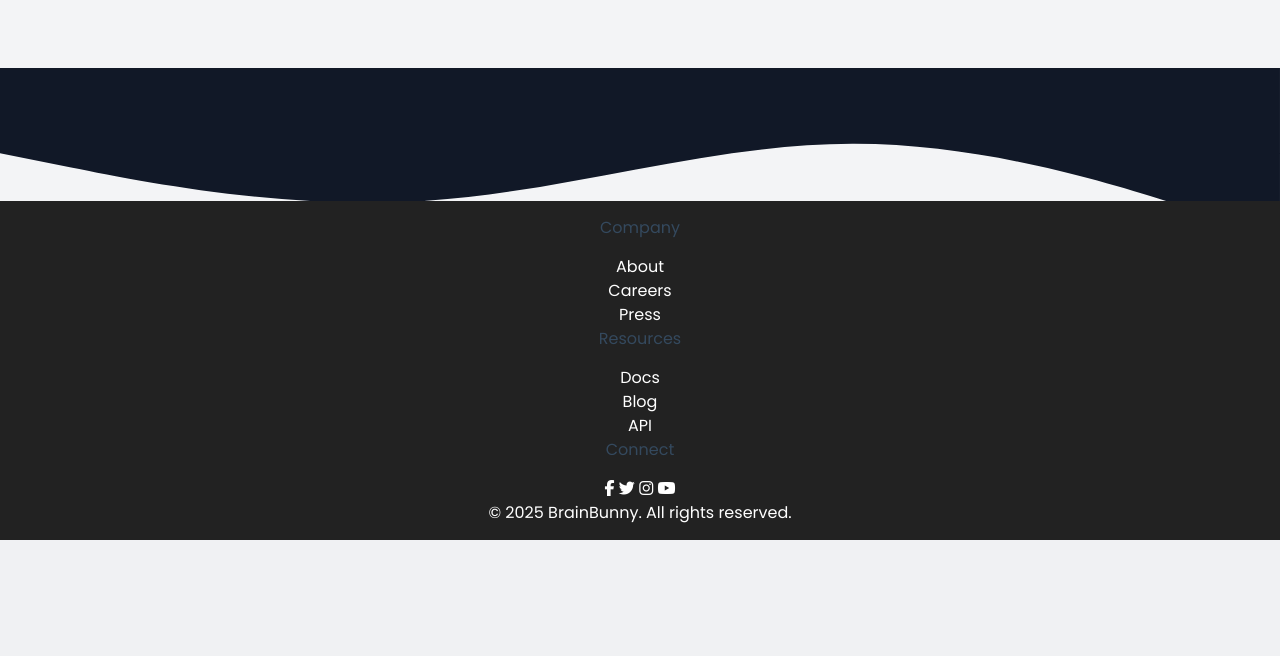
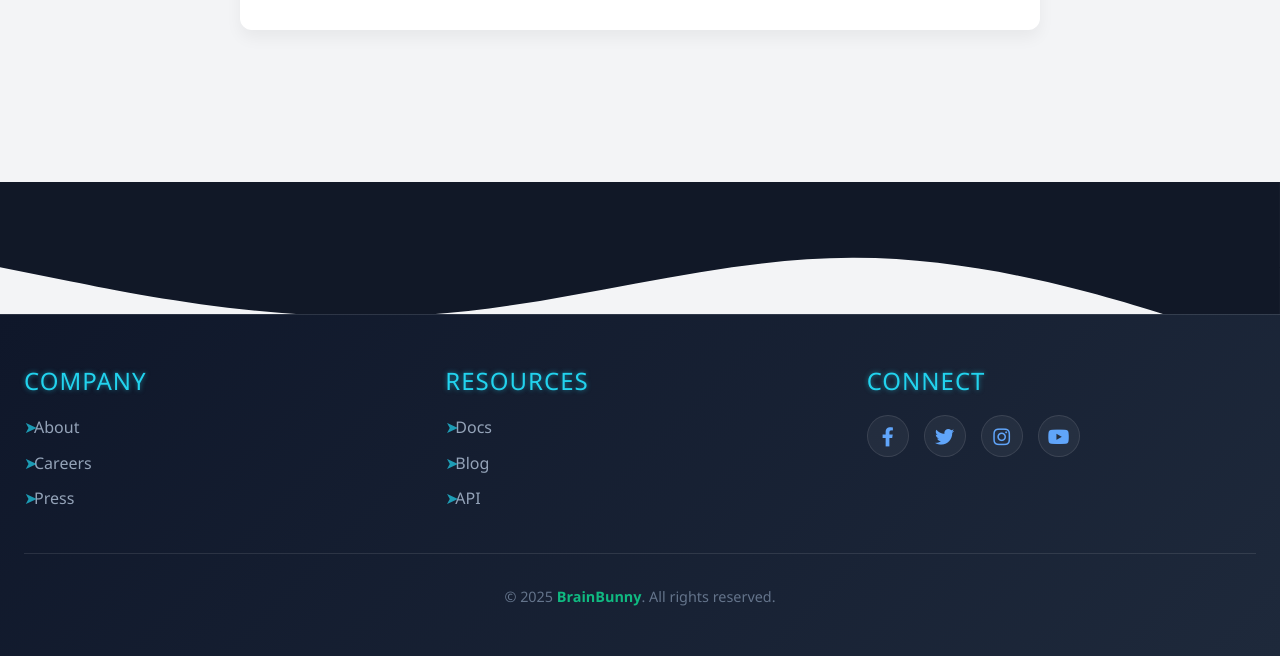
Before and after one commit to amma630/apfit, a Django app: page /meals/ in a window 1280 px wide. Shown: the part 2683-3339 px from the top of the page. Before the commit the page ends 3223 px from the top, so only its background shows below. Run offline with Django 5.2, Linux system fonts and the light colour scheme; a user stored in the database is signed in; data comes from the database, SQL or seed files in the repository.

Commit message:
Update base.css

```diff
--- a/health_fitness_ai/static/base.css
+++ b/health_fitness_ai/static/base.css
@@ -1,121 +1,340 @@
-/* Import Google Font */
-@import url('https://fonts.googleapis.com/css2?family=Poppins:wght@300;400;600&display=swap');
+@import url('https://cdnjs.cloudflare.com/ajax/libs/font-awesome/5.15.4/css/all.min.css');
 
-* {
-    margin: 0;
-    padding: 0;
-    box-sizing: border-box;
-    font-family: 'Poppins', sans-serif;
+/* -------------------- GENERAL STYLES -------------------- */
+
+/* Nav Links */
+.nav-link {
+  @apply text-white hover:text-green-400 transition duration-300;
+  font-size: 1rem;
+  text-transform: uppercase;
+  font-weight: 600;
+  letter-spacing: 0.5px;
+  padding: 8px 16px;
+  border-radius: 5px;
+  position: relative;
+  display: inline-block;
+  transition: all 0.3s ease;
 }
 
-body {
-    background-color: #f8f9fa;
-    color: #333;
-    display: flex;
-    flex-direction: column;
-    min-height: 100vh;
+.nav-link:hover {
+  color: #10b981;
+  background-color: rgba(16, 185, 129, 0.1);
+  box-shadow: 0 4px 12px rgba(16, 185, 129, 0.2);
+  transform: translateY(-2px);
 }
 
-/* Header Styling */
-header {
-    background: linear-gradient(to right, #4facfe, #00f2fe);
-    padding: 15px 0;
-    box-shadow: 0px 4px 10px rgba(0, 0, 0, 0.2);
+.nav-link::after {
+  content: '';
+  position: absolute;
+  width: 0;
+  height: 2px;
+  background-color: #10b981;
+  bottom: 0;
+  left: 50%;
+  transition: width 0.3s ease, left 0.3s ease;
 }
 
-.container {
-    width: 90%;
-    max-width: 1200px;
-    margin: 0 auto;
-    display: flex;
-    justify-content: space-between;
-    align-items: center;
+.nav-link:hover::after {
+  width: 100%;
+  left: 0;
 }
 
-/* Logo */
-.logo img {
-    height: 50px;
+.nav-link.active,
+.active-link {
+  @apply text-green-400 font-semibold;
+  color: #10b981;
+  font-weight: bold;
+  border-bottom: 2px solid #10b981;
 }
 
-/* Navigation Menu */
-nav ul {
-    list-style: none;
-    display: flex;
+/* Hamburger Menu */
+.hamburger span {
+  background-color: white;
+  transition: all 0.3s ease-in-out;
 }
 
-nav ul li {
-    margin: 0 15px;
+#hamburger.open span {
+  background-color: #10b981;
 }
 
-nav ul li a {
-    text-decoration: none;
-    color: #fff;
-    font-weight: 500;
-    transition: 0.3s;
+/* Mobile Menu Transition */
+#mobileMenu a {
+  transition: color 0.3s ease-in-out, background-color 0.3s ease-in-out;
 }
 
-nav ul li a:hover {
-    text-decoration: underline;
+/* Buttons */
+.button {
+  @apply bg-green-500 text-white px-4 py-2 rounded hover:bg-green-600 transition;
 }
 
-/* Responsive Menu */
-.menu-toggle {
-    display: none;
-    font-size: 24px;
-    color: #fff;
-    background: none;
-    border: none;
-    cursor: pointer;
+/* -------------------- NOTIFICATION BELL -------------------- */
+
+.notification-bell {
+  position: relative;
+  display: inline-block;
+  transition: transform 0.3s ease, color 0.3s ease;
 }
 
-/* Main Content */
-main {
-    flex: 1;
-    padding: 40px 0;
-    display: flex;
-    justify-content: center;
-    align-items: center;
+.notification-bell:hover {
+  transform: scale(1.2);
+  color: #38bdf8;
 }
 
-/* Footer */
-footer {
-    background-color: #222;
-    color: #fff;
-    text-align: center;
-    padding: 15px 0;
-    margin-top: auto;
+.notification-bell.ring {
+  animation: ringBell 1.2s ease-in-out infinite;
 }
 
-/* Hide the menu initially on small screens */
-nav ul {
-    display: flex;
-    list-style: none;
-    transition: max-height 0.3s ease-in-out;
+.notification-bell.ring::after {
+  content: "";
+  position: absolute;
+  top: -4px;
+  right: -4px;
+  width: 12px;
+  height: 12px;
+  background: #ef4444;
+  border-radius: 50%;
+  box-shadow: 0 0 5px #f87171, 0 0 10px #ef4444, 0 0 15px #ef4444;
+  animation: pulse 1.2s ease-in-out infinite;
 }
 
-/* Responsive Navigation */
+@keyframes ringBell {
+  0% { transform: rotate(0deg); }
+  25% { transform: rotate(15deg); }
+  50% { transform: rotate(-15deg); }
+  75% { transform: rotate(10deg); }
+  100% { transform: rotate(0deg); }
+}
+
+@keyframes pulse {
+  0% {
+    transform: scale(1);
+    opacity: 1;
+  }
+  70% {
+    transform: scale(1.8);
+    opacity: 0;
+  }
+  100% {
+    transform: scale(1);
+    opacity: 0;
+  }
+}
+
+/* -------------------- ANIMATIONS -------------------- */
+
+.fade-in {
+  opacity: 0;
+  transform: translateY(20px);
+  animation: fadeInUp 0.6s forwards;
+}
+
+@keyframes fadeInUp {
+  to {
+    opacity: 1;
+    transform: translateY(0);
+  }
+}
+
+/* -------------------- FOOTER STYLES -------------------- */
+
+.footer-wave svg {
+  display: block;
+  width: 100%;
+  margin-bottom: -1px;
+}
+
+footer {
+  background: linear-gradient(135deg, #0f172a, #1e293b);
+  color: #cbd5e1;
+  padding: 3rem 1.5rem;
+  font-family: 'Segoe UI', sans-serif;
+  position: relative;
+  overflow: hidden;
+  z-index: 1;
+  backdrop-filter: blur(8px);
+  border-top: 1px solid rgba(255, 255, 255, 0.1);
+}
+
+.footer-container {
+  display: flex;
+  flex-wrap: wrap;
+  justify-content: space-between;
+  gap: 2rem;
+  max-width: 1280px;
+  margin: 0 auto;
+}
+
+.footer-column {
+  flex: 1 1 250px;
+}
+
+.footer-column h4 {
+  font-size: 1.5rem;
+  color: #22d3ee;
+  margin-bottom: 1rem;
+  text-transform: uppercase;
+  letter-spacing: 1px;
+  text-shadow: 0 0 5px #22d3ee88;
+}
+
+.footer-column ul {
+  list-style: none;
+  padding: 0;
+}
+
+.footer-column ul li {
+  margin-bottom: 0.7rem;
+}
+
+.footer-column ul li a {
+  color: #94a3b8;
+  text-decoration: none;
+  transition: 0.3s ease;
+  padding-left: 10px;
+  position: relative;
+}
+
+.footer-column ul li a::before {
+  content: "➤";
+  position: absolute;
+  left: 0;
+  color: #22d3ee;
+  opacity: 0.7;
+}
+
+.footer-column ul li a:hover {
+  color: #ffffff;
+  text-shadow: 0 0 8px #22d3ee;
+}
+
+.footer-social {
+  display: flex;
+  gap: 15px;
+  margin-top: 10px;
+}
+
+.footer-social a {
+  width: 42px;
+  height: 42px;
+  display: flex;
+  align-items: center;
+  justify-content: center;
+  border-radius: 50%;
+  font-size: 1.2rem;
+  background: rgba(255, 255, 255, 0.05);
+  color: #60a5fa;
+  transition: 0.3s ease;
+  border: 1px solid rgba(255,255,255,0.1);
+}
+
+.footer-social a:hover {
+  background: #0ea5e9;
+  color: #fff;
+  transform: scale(1.1);
+  box-shadow: 0 0 10px #0ea5e9aa;
+}
+
+/* Social Icon Colors */
+.footer .fa-facebook-f:hover { color: #3b82f6; }
+.footer .fa-instagram:hover { color: #ec4899; }
+.footer .fa-twitter:hover { color: #0ea5e9; }
+.footer .fa-youtube:hover { color: #ef4444; }
+
+/* Footer Bottom */
+.footer-bottom {
+  text-align: center;
+  padding-top: 2rem;
+  font-size: 0.9rem;
+  color: #64748b;
+  border-top: 1px solid rgba(255, 255, 255, 0.1);
+  margin-top: 2rem;
+}
+
+.footer-bottom .brand {
+  color: #10b981;
+  font-weight: bold;
+}
+
+/* Divider Line */
+footer .border-t {
+  border-top: 1px solid rgba(255, 255, 255, 0.1);
+}
+
+/* Back to Top Button */
+#backToTop {
+  position: fixed;
+  bottom: 30px;
+  right: 30px;
+  background: #34d399;
+  color: #fff;
+  padding: 10px 15px;
+  border-radius: 9999px;
+  font-weight: bold;
+  cursor: pointer;
+  display: none;
+  z-index: 999;
+  box-shadow: 0 5px 15px rgba(0,0,0,0.2);
+}
+
+#backToTop:hover {
+  background: #10b981;
+}
+
+/* -------------------- RESPONSIVE -------------------- */
+
 @media (max-width: 768px) {
-    nav ul {
-        display: none;
-        flex-direction: column;
-        position: absolute;
-        top: 60px;
-        left: 0;
-        width: 100%;
-        background: #4facfe;
-        padding: 15px;
+  .nav-link {
+    font-size: 1.125rem;
+  }
+
+  footer h3 {
+    font-size: 1.25rem;
+  }
+
+  footer h4 {
+    font-size: 1rem;
+  }
+
+  footer p,
+  footer a {
+    font-size: 0.875rem;
+  }
+
+  .footer-container {
+    flex-direction: column;
+    align-items: center;
+    text-align: center;
+  }
+
+  .footer-column {
+    flex: none;
+    width: 100%;
+  }
+}
+.notification-bell.has-notification i {
+    color: #fbbf24; /* amber-400 for glow */
+    animation: glow-pulse 1.5s infinite;
+  }
+
+  @keyframes glow-pulse {
+    0% {
+      text-shadow: 0 0 5px #fbbf24, 0 0 10px #fbbf24;
     }
+    50% {
+      text-shadow: 0 0 20px #facc15, 0 0 30px #facc15;
+    }
+    100% {
+      text-shadow: 0 0 5px #fbbf24, 0 0 10px #fbbf24;
+    }
+  }
+  .notification-bell.ring i {
+    animation: bell-ring 0.6s ease-in-out;
+  }
 
-    nav ul.show-menu {
-        display: flex;
-    }
-
-    .menu-toggle {
-        display: block;
-        font-size: 24px;
-        background: none;
-        border: none;
-        cursor: pointer;
-        color: white;
-    }
-}
+  @keyframes bell-ring {
+    0% { transform: rotate(0); }
+    25% { transform: rotate(15deg); }
+    50% { transform: rotate(-15deg); }
+    75% { transform: rotate(10deg); }
+    100% { transform: rotate(0); }
+  }
```
